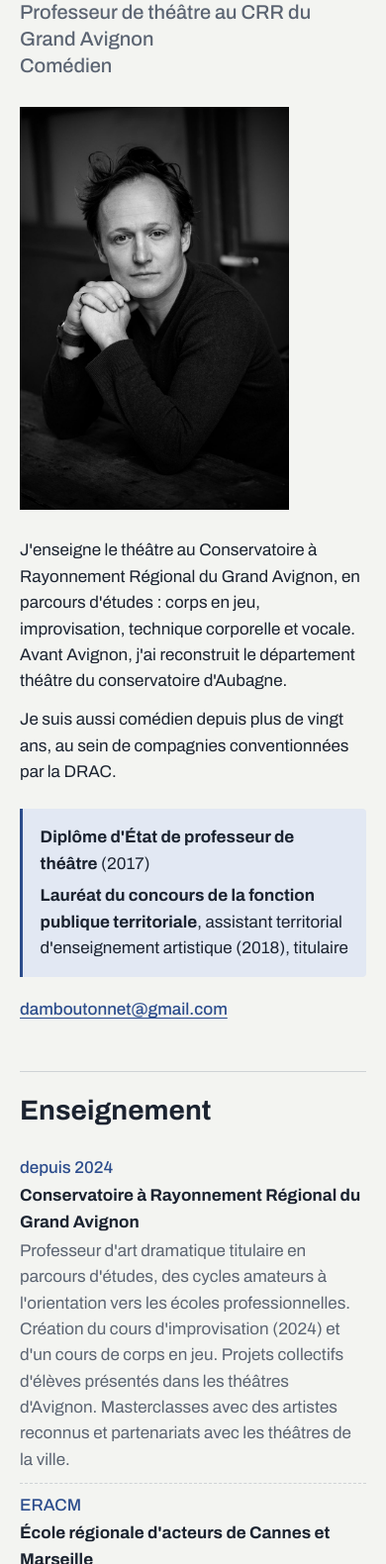
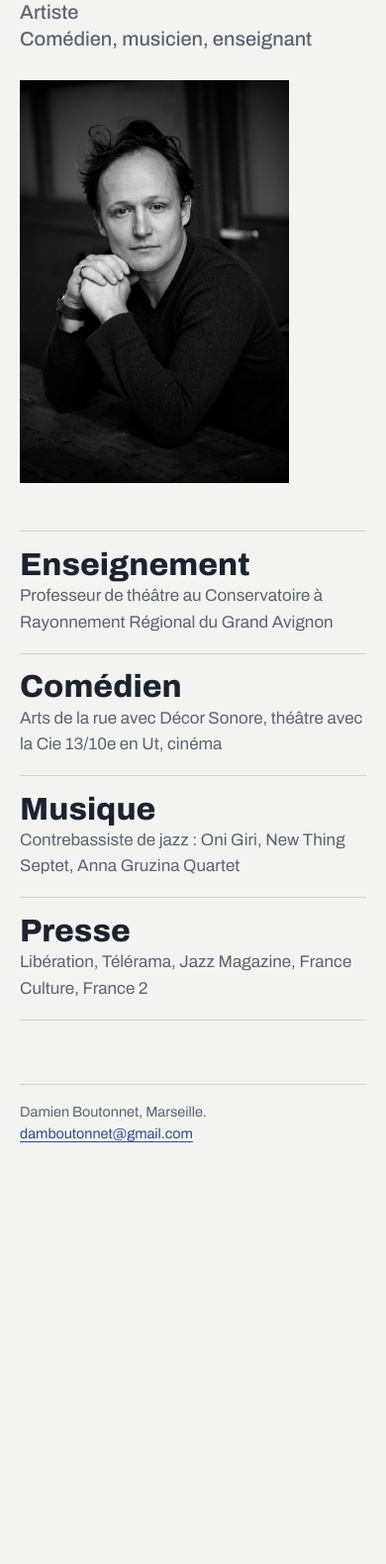
Before and after one commit to damboutonnet-sys/damienboutonnet, a plain HTML site: page index.html in a window 390 px wide. Shown: the part 204-1784 px from the top of the page at 99% size. After the commit the page ends 1424 px from the top, so only its background shows below. Drawn offline with Linux system fonts and the light colour scheme.

Commit message:
Accueil neutre, page Enseignement séparée, photos musique inversées
Co-Authored-By: Claude Opus 5.5 <noreply@anthropic.com>
Claude-Session: https://claude.ai/code/session_01KkxsqQZaxfDMYjhbc1fMEW

```diff
--- a/index.html
+++ b/index.html
@@ -3,8 +3,8 @@
 <head>
 <meta charset="utf-8">
 <meta name="viewport" content="width=device-width, initial-scale=1">
-<title>Damien Boutonnet, professeur de théâtre et comédien</title>
-<meta name="description" content="Professeur de théâtre titulaire au CRR du Grand Avignon, diplômé d'État, comédien depuis plus de vingt ans en compagnies conventionnées par la DRAC.">
+<title>Damien Boutonnet, artiste : comédien, musicien, enseignant</title>
+<meta name="description" content="Damien Boutonnet, professeur de théâtre au CRR du Grand Avignon, comédien et contrebassiste de jazz à Marseille.">
 <link rel="preconnect" href="https://fonts.googleapis.com">
 <link rel="preconnect" href="https://fonts.gstatic.com" crossorigin>
 <link href="https://fonts.googleapis.com/css2?family=Archivo:wdth,wght@62..100,400;62..100,500;62..100,700;62..100,800&display=swap" rel="stylesheet">
@@ -15,7 +15,7 @@
 
 <nav class="nav" aria-label="Menu principal">
   <ul>
-    <li><a href="./" aria-current="page">Enseignement</a></li>
+    <li><a href="enseignement.html">Enseignement</a></li>
     <li><a href="theatre.html">Comédien</a></li>
     <li><a href="musique.html">Musique</a></li>
     <li><a href="presse.html">Presse</a></li>
@@ -26,54 +26,32 @@
   <div class="head-grid">
     <div>
       <h1 class="name"><span>Damien</span><span>Boutonnet</span></h1>
-      <p class="roles">Professeur de théâtre au CRR du Grand Avignon<br>Comédien</p>
+      <p class="roles">Artiste<br>Comédien, musicien, enseignant</p>
     </div>
     <figure class="portrait">
       <img src="img/portrait.jpg" width="900" height="1348" alt="Portrait de Damien Boutonnet en noir et blanc, mains jointes, accoudé à une table.">
     </figure>
   </div>
-  <div class="intro">
-    <p>J'enseigne le théâtre au Conservatoire à Rayonnement Régional du Grand Avignon, en parcours d'études : corps en jeu, improvisation, technique corporelle et vocale. Avant Avignon, j'ai reconstruit le département théâtre du conservatoire d'Aubagne.</p>
-    <p>Je suis aussi comédien depuis plus de vingt ans, au sein de compagnies conventionnées par la DRAC.</p>
-  </div>
-  <ul class="titles">
-    <li><strong>Diplôme d'État de professeur de théâtre</strong> (2017)</li>
-    <li><strong>Lauréat du concours de la fonction publique territoriale</strong>, assistant territorial d'enseignement artistique (2018), titulaire</li>
-  </ul>
-  <p class="contact"><a href="mailto:damboutonnet@gmail.com">damboutonnet@gmail.com</a></p>
 </header>
 
-<section aria-labelledby="enseignement">
-  <h2 id="enseignement">Enseignement</h2>
-  <ul class="timeline">
-    <li><span class="when">depuis 2024</span><div class="what"><strong>Conservatoire à Rayonnement Régional du Grand Avignon</strong><p>Professeur d'art dramatique titulaire en parcours d'études, des cycles amateurs à l'orientation vers les écoles professionnelles. Création du cours d'improvisation (2024) et d'un cours de corps en jeu. Projets collectifs d'élèves présentés dans les théâtres d'Avignon. Masterclasses avec des artistes reconnus et partenariats avec les théâtres de la ville.</p></div></li>
-    <li><span class="when">ERACM</span><div class="what"><strong>École régionale d'acteurs de Cannes et Marseille</strong><p>Membre du jury du Diplôme d'État de professeur de théâtre (2021-2022). Accueil régulier de stagiaires du Diplôme d'État dans mes cours. Jury du BET (brevet d’études théâtrales) au conservatoire de Toulon.</p></div></li>
-    <li><span class="when">2018 – 2023</span><div class="what"><strong>Conservatoire intercommunal d'Aubagne</strong><p>Professeur de théâtre titulaire. Reconstruction du département : éveil, initiation, cycles 1 à 3.</p></div></li>
-    <li><span class="when">2004 – 2017</span><div class="what"><strong>Ateliers théâtre à Rennes, Lyon et Marseille</strong><p>Associations, MJC, collèges, lycées, collectivités territoriales. Formation d'adultes à l'AFPA de Rillieux-la-Pape, en entreprise et pour des mutuelles : prise de parole, préparation aux entretiens oraux. À Lyon, ateliers dans les quartiers de La Duchère et Saint-Fons avec la compagnie Les arTpenteurs (2007-2011).</p></div></li>
-    <li><span class="when">2004 – 2007</span><div class="what"><strong><a href="https://www.gazibul.com/">Compagnie Gazibul</a>, Saint-Brieuc</strong><p>Comédien intervenant dans l'équipe pédagogique.</p></div></li>
-    <li><span class="when">2002 – 2005</span><div class="what"><strong>Mouvances, Rennes</strong><p>Président bénévole de l'école de danse contemporaine et classique.</p></div></li>
-    <li><span class="when">2001 – 2002</span><div class="what"><strong>Liban et Bénin</strong><p>Ateliers de théâtre en français avec des élèves d'écoles publiques à Hermel ; projet mêlant théâtre et soutien scolaire à Bohicon.</p></div></li>
-  </ul>
-
-  <h3>Artistes invités dans mes cours</h3>
-  <div class="guests">
-    <p><strong>Christophe Patty</strong> (masque), <strong>François Cervantes</strong> et <strong>Bonaventure Gacon</strong> (clown), <strong>Geoffrey Rouge-Carrassat</strong> (improvisation, écriture de plateau), <strong>Clémence Coullon</strong> (préparation aux concours des écoles supérieures). Ils interviennent régulièrement et participent aussi à ma formation continue.</p>
-    <p class="guests-note">Enseignants, anciens élèves ou membres de jury du Conservatoire national supérieur d'art dramatique (CNSAD), ils permettent aux élèves du CRR de travailler avec des équipes pédagogiques et des artistes issus de l'école nationale.</p>
-  </div>
-</section>
-
-<section aria-labelledby="diplomes">
-  <h2 id="diplomes">Diplômes</h2>
-  <ul class="timeline">
-    <li><span class="when">2018</span><div class="what"><strong>Concours d'assistant territorial d'enseignement artistique</strong><p>Fonction publique territoriale, Versailles. Titulaire depuis.</p></div></li>
-    <li><span class="when">2017</span><div class="what"><strong>Diplôme d'État de professeur de théâtre</strong><p>ERACM, après une préparation au TNP avec Alain Gintzburger.</p></div></li>
-    <li><span class="when">2010</span><div class="what"><strong>Master 2 en études théâtrales, mention bien</strong><p>Université Lumière Lyon 2, sous la direction de Julie Sermon.</p></div></li>
-    <li><span class="when">2004</span><div class="what"><strong>Licence de philosophie, non terminée</strong><p>Université Rennes 1.</p></div></li>
-    <li><span class="when">2003</span><div class="what"><strong>Licence de sciences de l'éducation, mention bien</strong><p>Université Rennes 2.</p></div></li>
-    <li><span class="when">2002</span><div class="what"><strong>Licence de biologie, mention bien</strong><p>Université Rennes 1.</p></div></li>
-    <li><span class="when">1998</span><div class="what"><strong>Baccalauréat scientifique, mention assez bien</strong><p>Lycée Marseilleveyre, Marseille.</p></div></li>
-  </ul>
-</section>
+<nav class="doors" aria-label="Parcours">
+  <a href="enseignement.html">
+    <span class="door-title">Enseignement</span>
+    <span class="door-text">Professeur de théâtre au Conservatoire à Rayonnement Régional du Grand Avignon</span>
+  </a>
+  <a href="theatre.html">
+    <span class="door-title">Comédien</span>
+    <span class="door-text">Arts de la rue avec Décor Sonore, théâtre avec la Cie 13/10e en Ut, cinéma</span>
+  </a>
+  <a href="musique.html">
+    <span class="door-title">Musique</span>
+    <span class="door-text">Contrebassiste de jazz : Oni Giri, New Thing Septet, Anna Gruzina Quartet</span>
+  </a>
+  <a href="presse.html">
+    <span class="door-title">Presse</span>
+    <span class="door-text">Libération, Télérama, Jazz Magazine, France Culture, France 2</span>
+  </a>
+</nav>
 
 <footer>
   <p>Damien Boutonnet, Marseille. <a href="mailto:damboutonnet@gmail.com">damboutonnet@gmail.com</a></p>
--- a/style.css
+++ b/style.css
@@ -205,3 +205,26 @@ footer p { margin: 0; }
 .project { margin-top: 1.75rem; max-width: 38rem; }
 .project h3 { margin: 0 0 0.4rem; }
 .project p { margin: 0 0 0.6rem; }
+
+/* Accueil : entrées vers les pages */
+.doors { display: block; border-top: 1px solid var(--line); margin-top: 0.5rem; }
+.doors a {
+  display: grid;
+  grid-template-columns: 1fr;
+  gap: 0.15rem;
+  padding: 1.1rem 0;
+  border-bottom: 1px solid var(--line);
+  color: var(--ink);
+  text-decoration: none;
+}
+.door-title {
+  font-weight: 800;
+  font-variation-settings: "wdth" 62;
+  font-size: clamp(2rem, 8vw, 2.75rem);
+  line-height: 1;
+}
+.door-text { color: var(--soft); max-width: 34rem; }
+.doors a:hover .door-title, .doors a:focus-visible .door-title { color: var(--accent); }
+@media (min-width: 46rem) {
+  .doors a { grid-template-columns: 20rem 1fr; align-items: baseline; gap: 2rem; }
+}
```
Also changed, not shown: enseignement.html (added, +71 -0 lines), musique.html (+3 -3 lines), presse.html (+1 -1 lines), theatre.html (+1 -1 lines).
